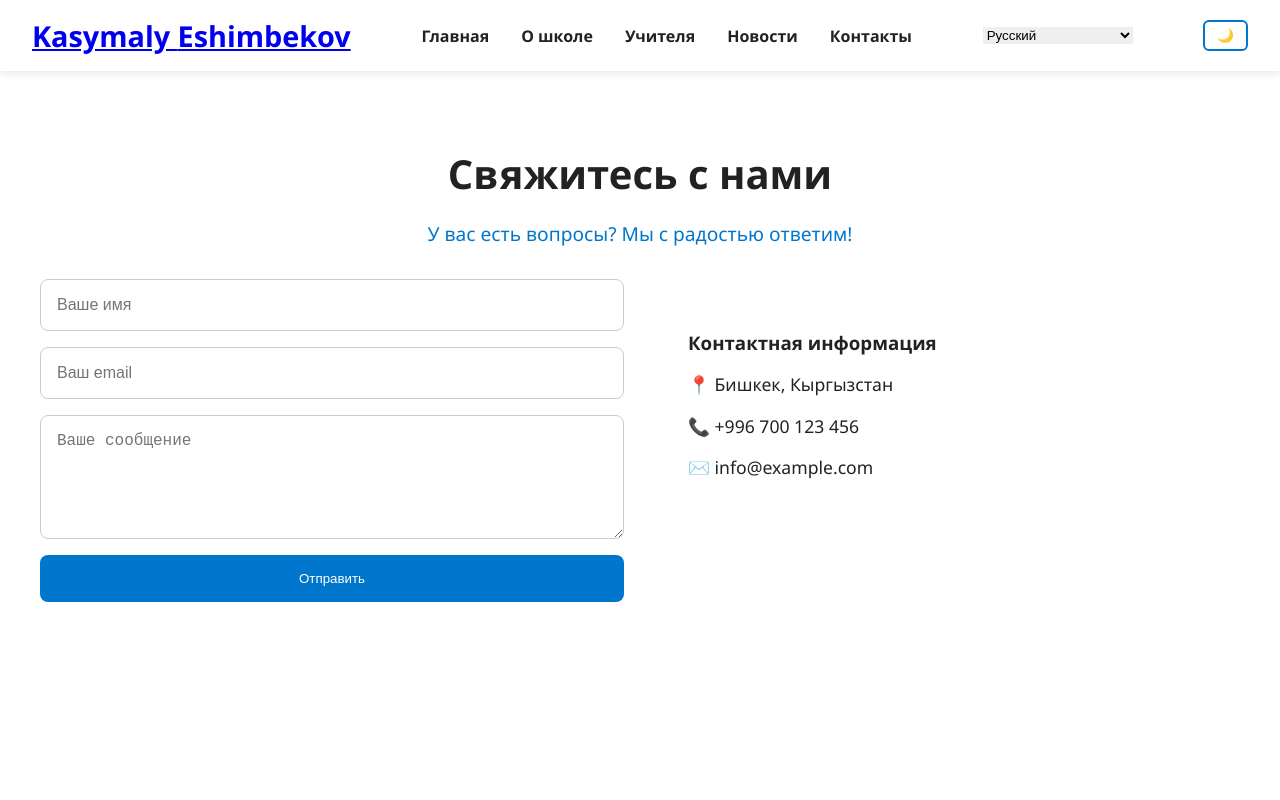
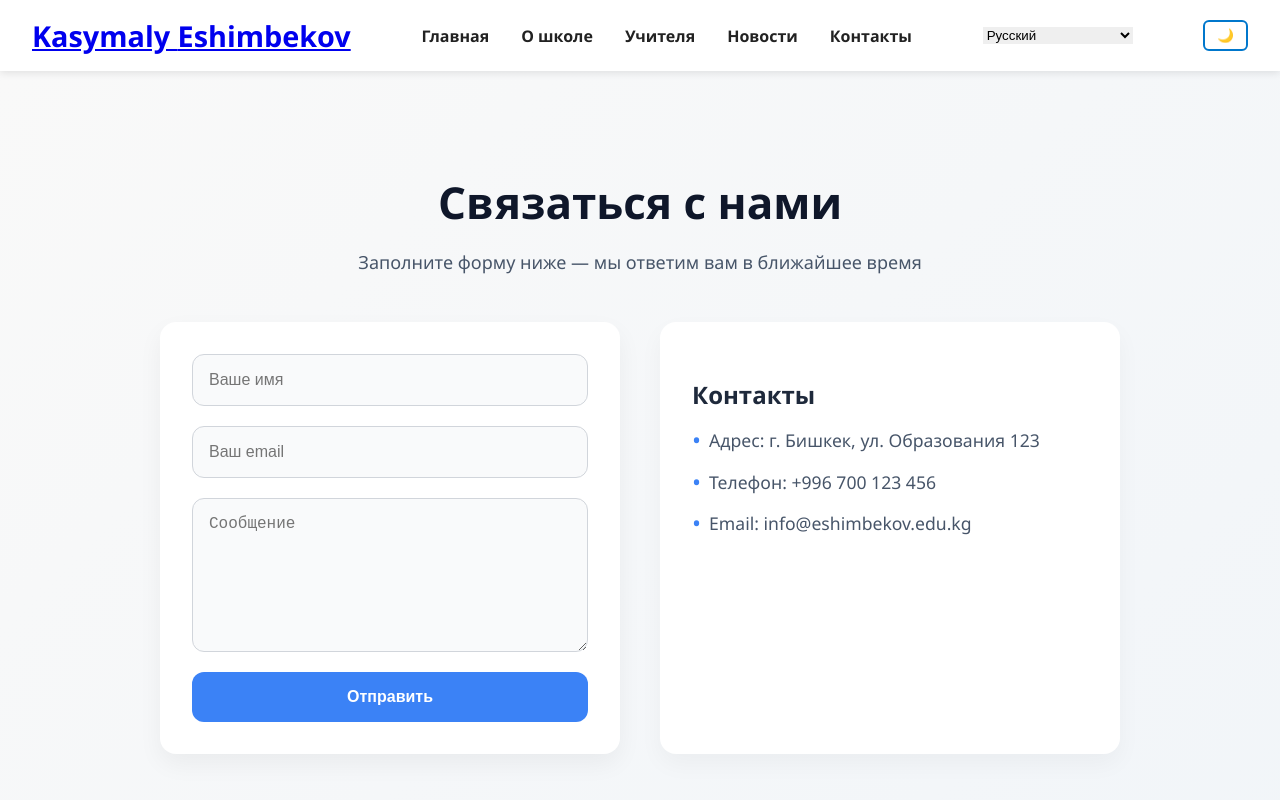
Before and after one commit to satkynovilgiz/Eshimbekov-school, a Next.js app: page /contact in a window 1280 px wide. Shown: the top 800 px of the page. Built offline with nearby package versions, Linux system fonts and the light colour scheme.

Commit message:
add: contact and gallery

```diff
--- a/pages/contact.jsx
+++ b/pages/contact.jsx
@@ -1,30 +1,86 @@
+import React, { useState } from 'react';
 import styles from '@/styles/Contact.module.scss';
 
-export default function Contact() {
+function ContactForm() {
+  const [form, setForm] = useState({ name: '', email: '', message: '' });
+  const [response, setResponse] = useState(null);
+
+  const handleChange = (e) => {
+    setForm({ ...form, [e.target.name]: e.target.value });
+  };
+
+  const handleSubmit = async (e) => {
+    e.preventDefault();
+    try {
+      const res = await fetch('http://localhost:8000/api/contact/send/', {
+        method: 'POST',
+        headers: {
+          'Content-Type': 'application/json',
+        },
+        body: JSON.stringify(form),
+      });
+
+      const data = await res.json();
+      if (res.ok) {
+        setResponse({ type: 'success', message: data.success });
+        setForm({ name: '', email: '', message: '' });
+      } else {
+        setResponse({ type: 'error', message: data.error });
+      }
+    } catch (error) {
+      setResponse({ type: 'error', message: 'Ошибка при отправке' });
+    }
+  };
+
   return (
-    <div className={styles.contact}>
+    <section className={styles.contact}>
       <div className={styles.container}>
-        <h1>Свяжитесь с нами</h1>
-        <p className={styles.subtitle}>
-          У вас есть вопросы? Мы с радостью ответим!
-        </p>
+        <h1>Связаться с нами</h1>
+        <p className={styles.subtitle}>Заполните форму ниже — мы ответим вам в ближайшее время</p>
 
         <div className={styles.content}>
-          <form className={styles.form}>
-            <input type="text" placeholder="Ваше имя" required />
-            <input type="email" placeholder="Ваш email" required />
-            <textarea placeholder="Ваше сообщение" rows="5" required></textarea>
+          <form onSubmit={handleSubmit} className={styles.form}>
+            <input
+              name="name"
+              value={form.name}
+              onChange={handleChange}
+              placeholder="Ваше имя"
+              required
+            />
+            <input
+              name="email"
+              type="email"
+              value={form.email}
+              onChange={handleChange}
+              placeholder="Ваш email"
+              required
+            />
+            <textarea
+              name="message"
+              value={form.message}
+              onChange={handleChange}
+              placeholder="Сообщение"
+              rows={5}
+              required
+            />
             <button type="submit">Отправить</button>
+            {response && (
+              <p style={{ color: response.type === 'success' ? 'green' : 'red' }}>
+                {response.message}
+              </p>
+            )}
           </form>
 
           <div className={styles.info}>
-            <h3>Контактная информация</h3>
-            <p>📍 Бишкек, Кыргызстан</p>
-            <p>📞 +996 700 123 456</p>
-            <p>✉️ info@example.com</p>
+            <h3>Контакты</h3>
+            <p>Адрес: г. Бишкек, ул. Образования 123</p>
+            <p>Телефон: +996 700 123 456</p>
+            <p>Email: info@eshimbekov.edu.kg</p>
           </div>
         </div>
       </div>
-    </div>
+    </section>
   );
 }
+
+export default ContactForm;
--- a/styles/Contact.module.scss
+++ b/styles/Contact.module.scss
@@ -1,31 +1,34 @@
 .contact {
-  background-color: var(--bg-color);
-  color: var(--text-color);
+  background: linear-gradient(135deg, #f9f9f9, #f1f5f9);
+  color: #1f2937;
   min-height: 100vh;
-  padding: 3rem 1rem;
+  padding: 4rem 1rem;
+  font-family: 'Segoe UI', Roboto, sans-serif;
 
   .container {
-    max-width: 1200px;
+    max-width: 960px;
     margin: 0 auto;
   }
 
   h1 {
-    font-size: 2.5rem;
+    font-size: 2.75rem;
+    font-weight: 700;
     text-align: center;
     margin-bottom: 0.5rem;
+    color: #0f172a;
   }
 
   .subtitle {
     text-align: center;
-    margin-bottom: 2rem;
-    font-size: 1.2rem;
-    color: var(--accent-color);
+    margin-bottom: 3rem;
+    font-size: 1.125rem;
+    color: #475569;
   }
 
   .content {
     display: grid;
     grid-template-columns: 1fr 1fr;
-    gap: 2rem;
+    gap: 2.5rem;
 
     @media (max-width: 768px) {
       grid-template-columns: 1fr;
@@ -35,45 +38,76 @@
   .form {
     display: flex;
     flex-direction: column;
-    gap: 1rem;
+    gap: 1.25rem;
+    background-color: white;
+    padding: 2rem;
+    border-radius: 16px;
+    box-shadow: 0 10px 25px rgba(0, 0, 0, 0.05);
 
     input,
     textarea {
       padding: 1rem;
-      border: 1px solid #ccc;
-      border-radius: 8px;
-      background-color: var(--bg-color);
-      color: var(--text-color);
+      border: 1px solid #d1d5db;
+      border-radius: 12px;
+      background-color: #f9fafb;
       font-size: 1rem;
+      transition: border 0.2s ease;
+
+      &:focus {
+        outline: none;
+        border-color: #3b82f6;
+        background-color: #fff;
+      }
+    }
+
+    textarea {
+      min-height: 120px;
+      resize: vertical;
     }
 
     button {
       padding: 1rem;
-      background-color: var(--accent-color);
+      background-color: #3b82f6;
       color: white;
       border: none;
-      border-radius: 8px;
+      border-radius: 12px;
+      font-weight: 600;
+      font-size: 1rem;
       cursor: pointer;
       transition: background-color 0.3s ease;
 
       &:hover {
-        background-color: rgba(0, 170, 255, 0.85); // ярче, но без SCSS функций
+        background-color: #2563eb;
       }
     }
   }
 
   .info {
-    background-color: rgba(255, 255, 255, 0.05);
+    background-color: #ffffff;
     padding: 2rem;
-    border-radius: 10px;
+    border-radius: 16px;
+    box-shadow: 0 10px 25px rgba(0, 0, 0, 0.04);
 
     h3 {
+      font-size: 1.5rem;
       margin-bottom: 1rem;
+      color: #1e293b;
     }
 
     p {
-      margin-bottom: 0.5rem;
+      margin-bottom: 0.75rem;
       font-size: 1.1rem;
+      color: #475569;
+      display: flex;
+      align-items: center;
+      gap: 0.5rem;
+
+      &::before {
+        content: '•';
+        color: #3b82f6;
+        font-size: 1.5rem;
+        line-height: 1;
+      }
     }
   }
 }
```
Also changed, not shown: pages/gallery.jsx (added, +71 -0 lines), pages/index.jsx (+9 -5 lines), styles/gallery.module.scss (added, +63 -0 lines), pages/teachers.jsx (line endings or trailing spaces).
